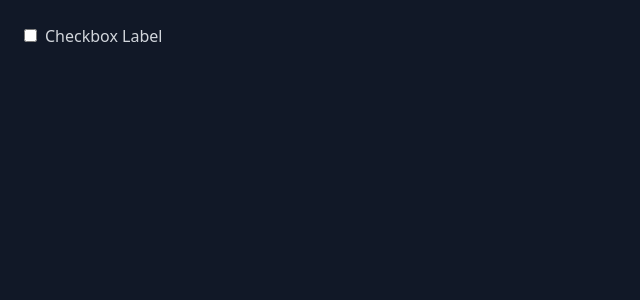
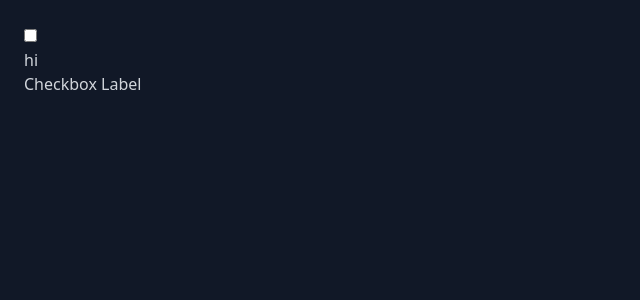
Before and after one commit to BanerjeeProdipta/React-Advance, a React (Create React App) app: page / in a window 1280 px wide. Shown: the top 300 px of the page, without its empty margins (0-640 px from the left). Built offline with nearby package versions, Linux system fonts and the light colour scheme.

Commit message:
feat don't let dom elements get cloned in compouned element

```diff
--- a/src/pages/CompoundComponent.tsx
+++ b/src/pages/CompoundComponent.tsx
@@ -5,6 +5,11 @@ const CompoundComponent = () => {
     const [checked, setChecked] = useState(false);
 
     return React.Children.map(children, (child) => {
+      console.log(child);
+      if (typeof child.type !== "function") {
+        return child;
+      }
+
       const clone = React.cloneElement(child, {
         checked,
         setChecked,
@@ -36,6 +41,7 @@ const CompoundComponent = () => {
     <div>
       <Checkbox>
         <CheckboxInput />
+        <p>hi</p>
         <CheckboxLabel>Checkbox Label</CheckboxLabel>
       </Checkbox>
     </div>
```
